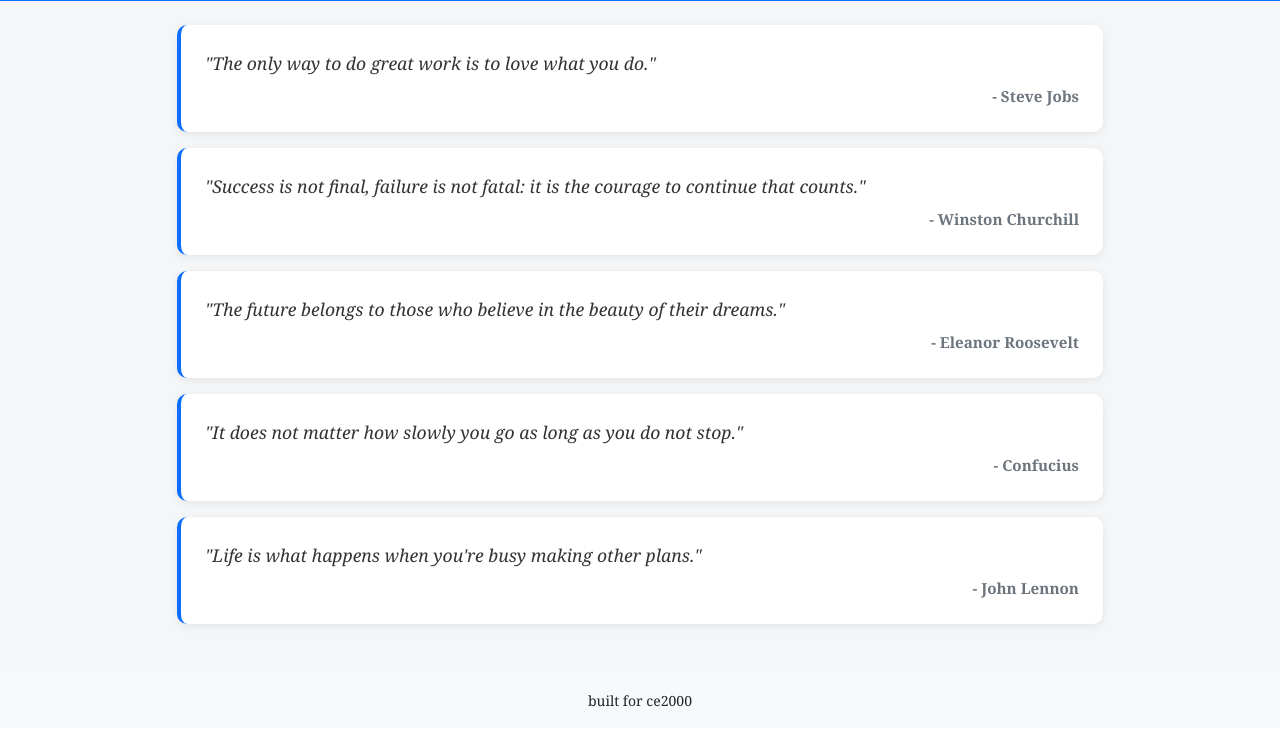
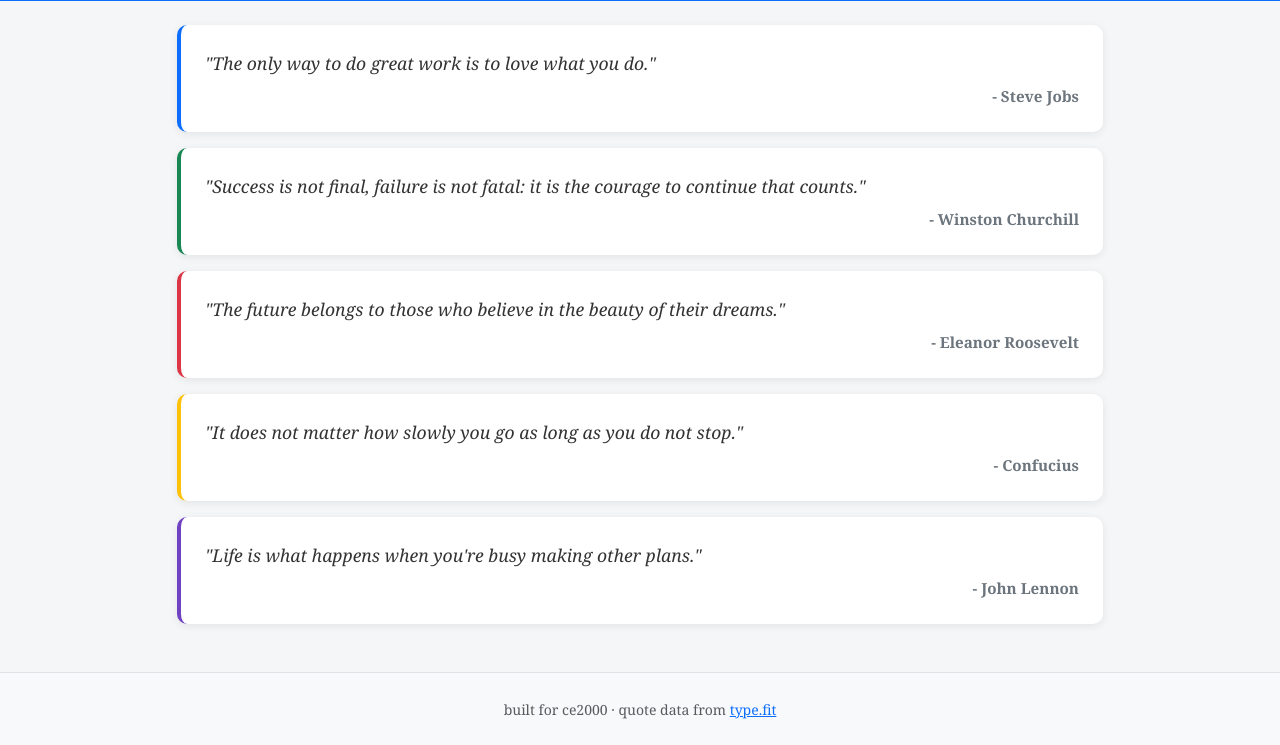
Before and after one commit to sda-p/CE2000_2627_Assessment_2017378, a Node server app: page / in a window 1280 px wide. Shown: the part 275-1020 px from the top of the page. Before the commit the page ends 982 px from the top, so only its background shows below. Run offline with Node 20, Linux system fonts and the light colour scheme; data that the repository does not hold is empty.

Commit message:
polish footer and add card color variety

```diff
--- a/views/grouped.ejs
+++ b/views/grouped.ejs
@@ -47,8 +47,8 @@
     </div>
   </div>
 
-  <footer class="text-center py-3 bg-light">
-    <small>built for ce2000</small>
+  <footer class="text-center py-4 bg-light border-top">
+    <small class="text-muted">built for ce2000 · quote data from <a href="https://type.fit" target="_blank">type.fit</a></small>
   </footer>
 
   <script src="https://cdn.jsdelivr.net/npm/bootstrap@5.3.0/dist/js/bootstrap.bundle.min.js"></script>
--- a/views/index.ejs
+++ b/views/index.ejs
@@ -47,8 +47,8 @@
     </div>
   </div>
 
-  <footer class="text-center py-3 bg-light">
-    <small>built for ce2000</small>
+  <footer class="text-center py-4 bg-light border-top">
+    <small class="text-muted">built for ce2000 · quote data from <a href="https://type.fit" target="_blank">type.fit</a></small>
   </footer>
 
   <script src="https://cdn.jsdelivr.net/npm/bootstrap@5.3.0/dist/js/bootstrap.bundle.min.js"></script>
--- a/views/quotes.ejs
+++ b/views/quotes.ejs
@@ -50,8 +50,8 @@
     </div>
   </div>
 
-  <footer class="text-center py-3 bg-light">
-    <small>built for ce2000</small>
+  <footer class="text-center py-4 bg-light border-top">
+    <small class="text-muted">built for ce2000 · quote data from <a href="https://type.fit" target="_blank">type.fit</a></small>
   </footer>
 
   <script src="https://cdn.jsdelivr.net/npm/bootstrap@5.3.0/dist/js/bootstrap.bundle.min.js"></script>
```
Also changed, not shown: public/js/app.js.
